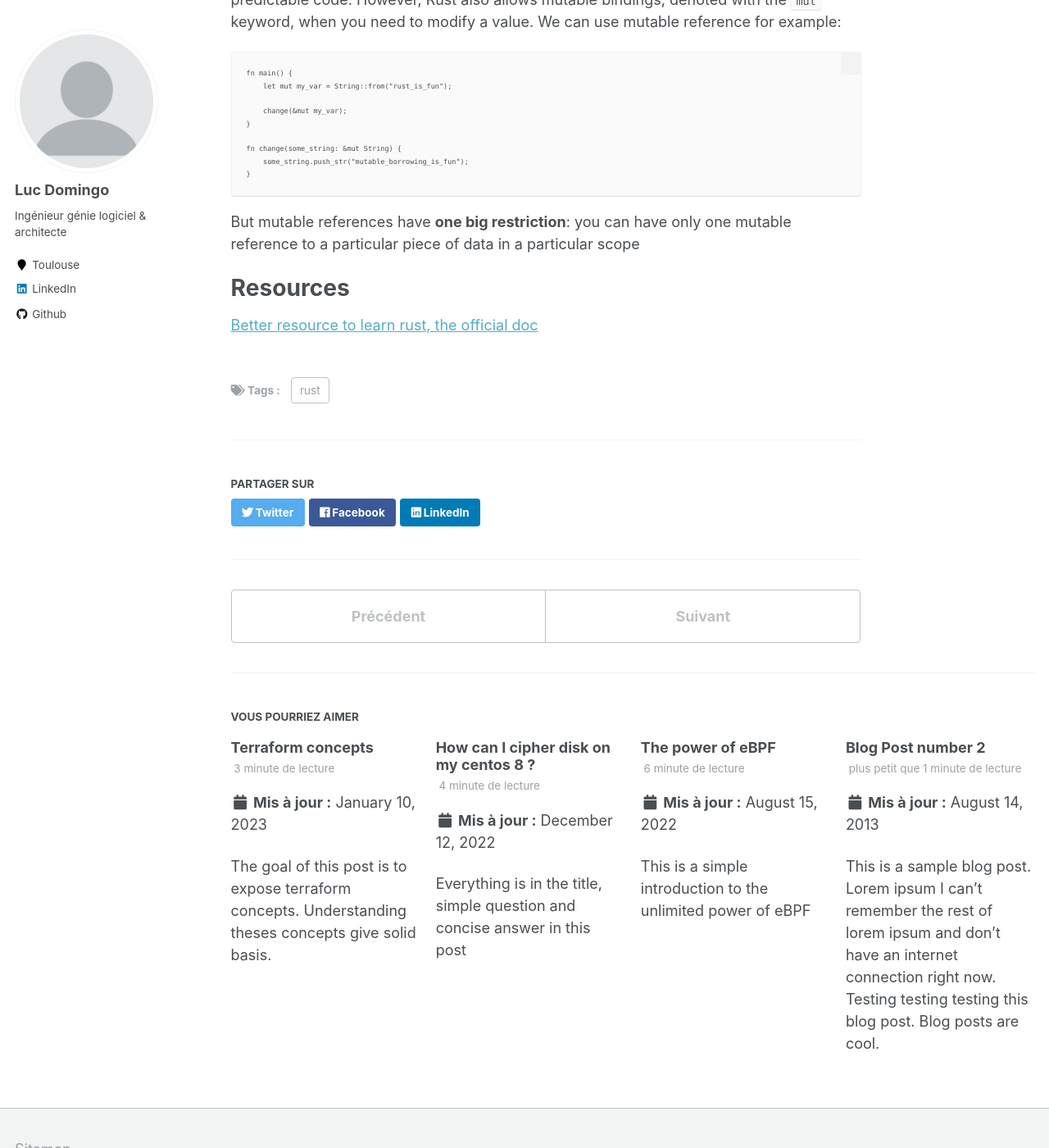
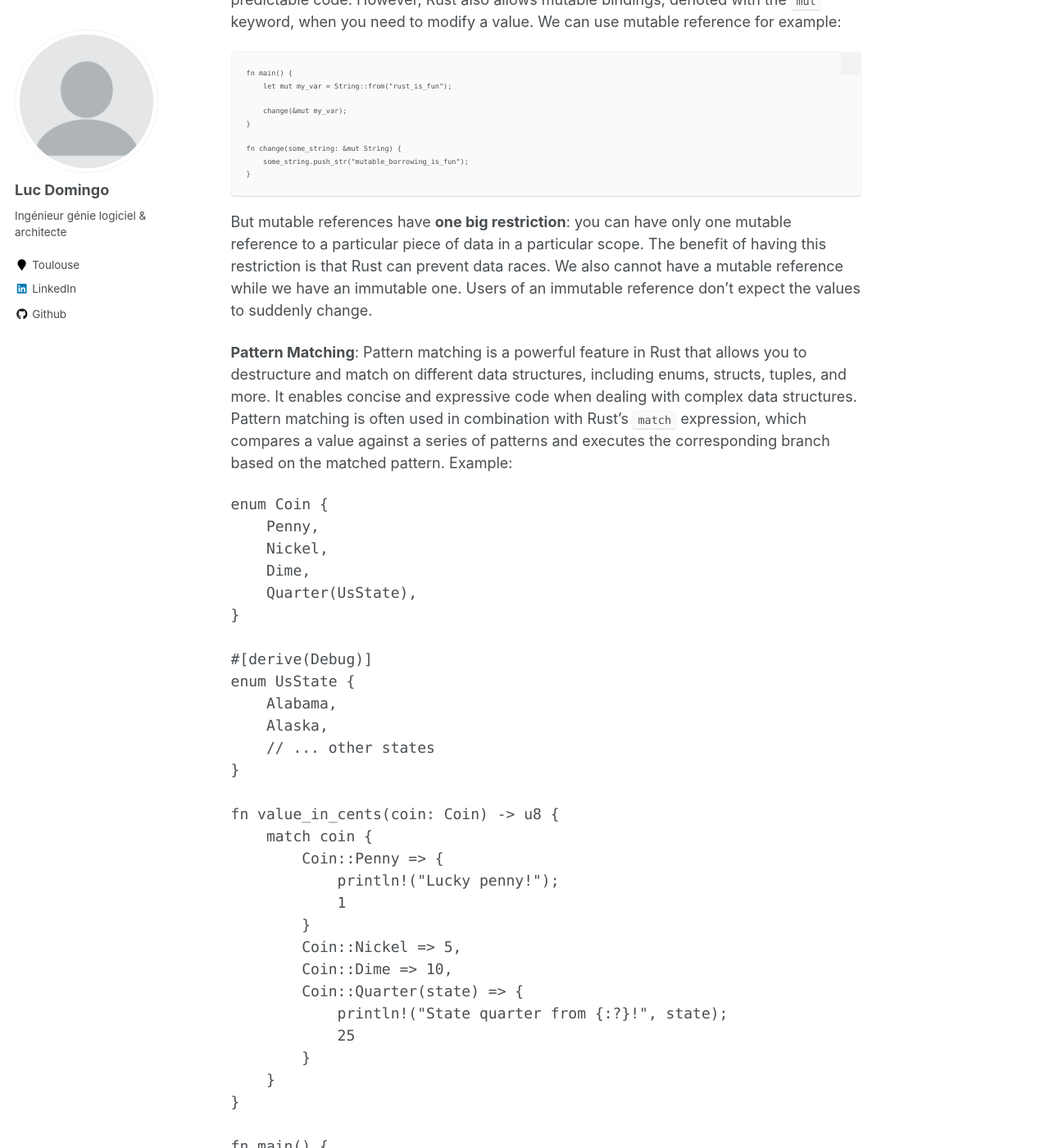
Before and after one commit to LucDomingo/mywebsite, a Jekyll site: the page built from _posts/2022-11-22-rust-paradigm-3.md, in a window 1280 px wide and 1400 px high, scrolled down 1623 px. Shown: the whole window at 82% size. Built offline with Jekyll 4.4.1, drawn with Linux system fonts in a browser that asks for light colours; some of the changed text lies outside the part shown.

Commit message:
Update 2022-11-22-rust-paradigm-3.md

````diff
--- a/_posts/2022-11-22-rust-paradigm-3.md
+++ b/_posts/2022-11-22-rust-paradigm-3.md
@@ -62,7 +62,50 @@ fn change(some_string: &mut String) {
     some_string.push_str("mutable_borrowing_is_fun");
 }
 ```
-But mutable references have **one big restriction**: you can have only one mutable reference to a particular piece of data in a particular scope
+But mutable references have **one big restriction**: you can have only one mutable reference to a particular piece of data in a particular scope. The benefit of having this restriction is that Rust can prevent data races. We also cannot have a mutable reference while we have an immutable one. Users of an immutable reference don’t expect the values to suddenly change.
+
+**Pattern Matching**:
+Pattern matching is a powerful feature in Rust that allows you to destructure and match on different data structures, including enums, structs, tuples, and more. It enables concise and expressive code when dealing with complex data structures.
+Pattern matching is often used in combination with Rust's `match` expression, which compares a value against a series of patterns and executes the corresponding branch based on the matched pattern.
+Example:
+<pre>
+enum Coin {
+    Penny,
+    Nickel,
+    Dime,
+    Quarter(UsState),
+}
+
+#[derive(Debug)]
+enum UsState {
+    Alabama,
+    Alaska,
+    // ... other states
+}
+
+fn value_in_cents(coin: Coin) -> u8 {
+    match coin {
+        Coin::Penny => {
+            println!("Lucky penny!");
+            1
+        }
+        Coin::Nickel => 5,
+        Coin::Dime => 10,
+        Coin::Quarter(state) => {
+            println!("State quarter from {:?}!", state);
+            25
+        }
+    }
+}
+
+fn main() {
+    let coin1 = Coin::Penny;
+    let coin2 = Coin::Quarter(UsState::Alaska);
+
+    println!("Value: {} cents", value_in_cents(coin1));
+    println!("Value: {} cents", value_in_cents(coin2));
+}
+</pre>
 
 Resources
 ======
````
